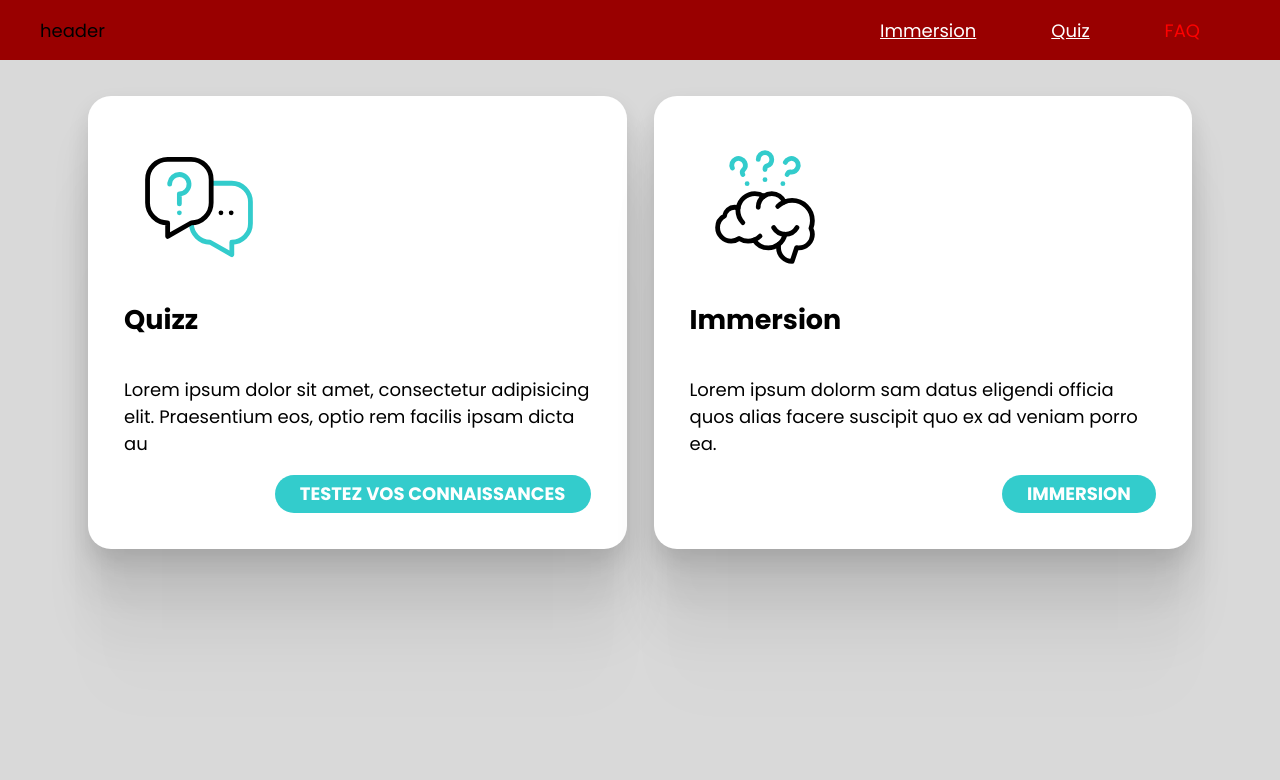
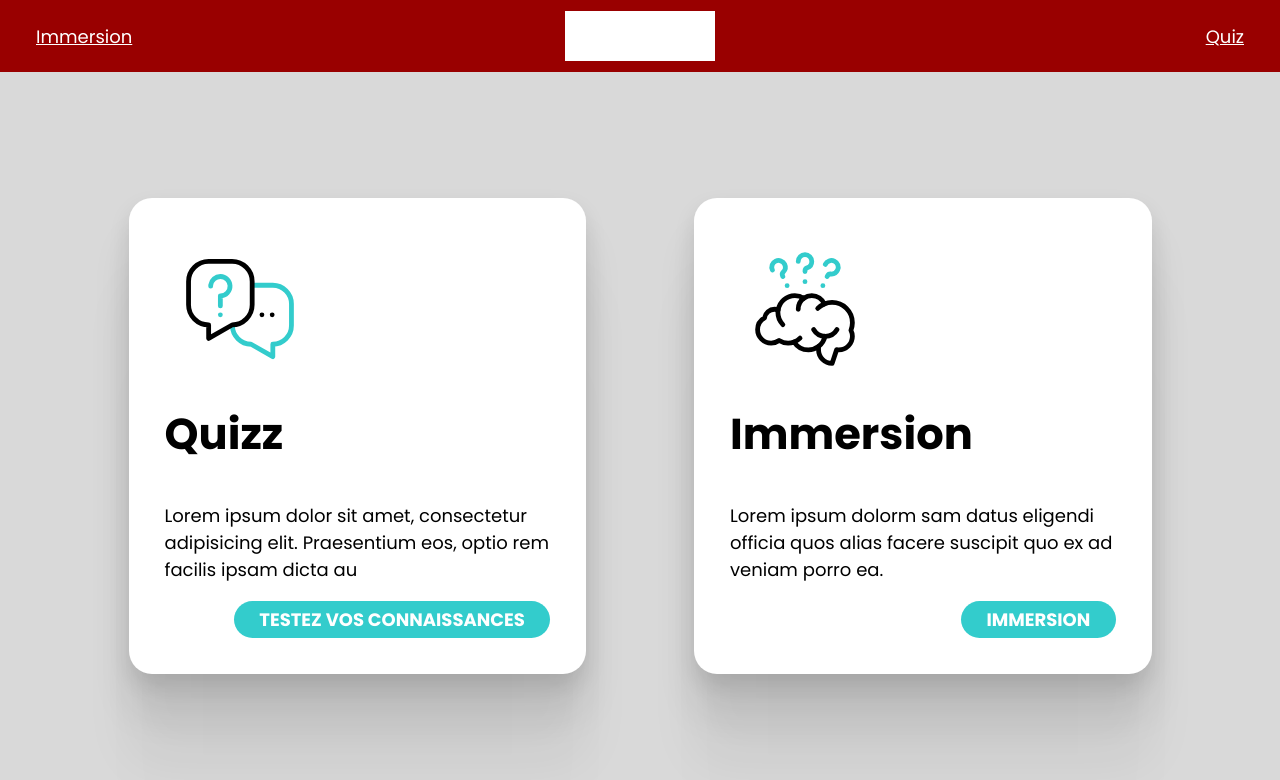
Before and after one commit to julien44830/equityweb, a React (Vite) app in the folder client/: page / in a window 1280 px wide. Shown: the top 780 px of the page. Built offline with nearby package versions, Linux system fonts and the light colour scheme.

Commit message:
oopsie, working on main

```diff
--- a/client/src/components/Header.jsx
+++ b/client/src/components/Header.jsx
@@ -1,13 +1,13 @@
-import { NavLink } from "react-router-dom";
+import { NavLink, useLocation } from "react-router-dom";
 
 function Header() {
 
-    // const location = useLocation();
+    const location = useLocation();
 
     return (
 
         <header className={`header ${location.pathname === "/" ? "header-home" : "header-global"}`}>
-            <p>header</p>
+            <p className="logo-header"> <NavLink className="navlink-header" to="/">header</NavLink></p>
             <nav className="nav-header" >
                 <NavLink className="navlink-header" to="/immersion">
                     Immersion
@@ -15,7 +15,6 @@ function Header() {
                 <NavLink className="navlink-header" to="/quiz">
                     Quiz
                 </NavLink>
-            <p>FAQ</p>
             </nav>
         </header>
     )
--- a/client/src/main.jsx
+++ b/client/src/main.jsx
@@ -9,7 +9,8 @@ import FormPage from "./pages/FormPage";
 import FormPageDalt from "./pages/FormPageDalt";
 import QuizPage from "./pages/QuizPage";
 import "./styles/globals-utilities.css";
-import "./styles/globals.css"
+import "./styles/responsive.css";
+import "./styles/globals.css";
 
 const router = createBrowserRouter([
   {
--- a/client/src/pages/FormPage.jsx
+++ b/client/src/pages/FormPage.jsx
@@ -6,20 +6,20 @@ import Daltonien from "../components/Daltonien";
 import Trouble from "../components/Trouble";
 
 const data = {
-  Aveugle : {
-    component : Aveugle,
+    Aveugle: {
+        component: Aveugle,
         name: "Aveugle",
         h2: "mal voyant",
         p: "mal voyant Lorem ipsum dolor sit amet, consectetur adipiscing elit. Sed euismod",
     },
-  Daltonien : {
-    component : Daltonien,
+    Daltonien: {
+        component: Daltonien,
         name: "Daltonien",
         h2: "daltonisme",
         p: "daltonisme Lorem ipsum dolor sit amet, consectetur adipiscing elit. Sed euismod",
     },
-  Trouble : {
-    component : Trouble,
+    Trouble: {
+        component: Trouble,
         name: "Trouble",
         h2: "trouble de l'attention",
         p: "trouble de l'attention Lorem ipsum dolor sit amet, consectetur adipiscing elit. Sed euismod",
@@ -32,12 +32,14 @@ function FormPage() {
     const ComponentToRender = data[component].component;
 
     return (
+        <main className="container">
             <section className="formpage">
                 <h1>Découvrez la réalité du handicap sur internet</h1>
                 <NavForm setHandicap={setHandicap} setComponent={setComponent} handicap={handicap} />
                 <TemplateForm data={data[component]} />
                 {ComponentToRender && <ComponentToRender />}
             </section>
+        </main>
     );
 }
 
--- a/client/src/pages/HomePage.jsx
+++ b/client/src/pages/HomePage.jsx
@@ -14,7 +14,7 @@ function HomePage() {
 
         <main className="container">
             <div className="row">
-                <div className="col-md-6">
+                <div className="col-md-6 px-5">
                     <div className="card">
                         <Lottie animationData={IconAnimateQuestion} loop={1} autoplay={true} style={style} />
 
@@ -24,9 +24,9 @@ function HomePage() {
                         <p className="d-flex w-100 justify-content-end"><Link className="btn btn-default" to="immersion">Testez vos connaissances</Link></p>
                     </div>
                 </div>
-                <div className="col-md-6">
+                <div className="col-md-6  px-5">
                     <div className="card">
-                        <Lottie animationData={IconAnimateBrain} loop={1} autoplay={true}  style={style}  />
+                        <Lottie animationData={IconAnimateBrain} loop={1} autoplay={true} style={style} />
 
                         <h2 className="mt-0">Immersion</h2>
                         <p>Lorem ipsum dolorm sam datus eligendi officia quos alias facere suscipit quo ex ad veniam porro ea.</p>
--- a/client/src/pages/QuizPage.jsx
+++ b/client/src/pages/QuizPage.jsx
@@ -1,7 +1,8 @@
-function QuizPage (){
+function QuizPage() {
     return (
-        <>
-        </>
+        <main className="container">
+            <p>coucou</p>
+        </main>
     )
 }
 
--- a/client/src/styles/header.css
+++ b/client/src/styles/header.css
@@ -1,9 +1,7 @@
-.header-home {
+.header {
   width: 100vw;
   height: 60px;
-    padding: 20px;
-padding-left: 40px;
-padding-right: 80px;
+  padding: 2rem;
   display: flex;
   flex-direction: row;
   justify-content: space-between;
@@ -11,27 +9,33 @@ padding-right: 80px;
   background-color: #990000;
 }
 
+.header-home .logo-header {
+  display: flex;
+  justify-content: center;
+  align-items: center;
+  position: absolute;
+  width: 150px;
+  height: 50px;
+  left: 50%;
+  transform: translate(-50%);
+  color: black;
+  background-color: #fff;
+}
+
 .navlink-header {
   color: white;
-    padding-right: 75px;
 }
 
-  .header-global {
-    width: 100vw;
-    height: 60px;
-    padding: 20px;
-padding-left: 40px;
-padding-right: 80px;
+
+.header-home .nav-header {
+  color: red;
   display: flex;
   flex-direction: row;
   justify-content: space-between;
-    align-items: center;
-    background-color: #990000;
-
+  width: 100%;
 }
 
-  .nav-header {
-    color: red;
+.header-global .nav-header {
   display: flex;
-    flex-direction: row;
+  gap: 1rem;
 }
--- a/client/src/styles/responsive.css
+++ b/client/src/styles/responsive.css
@@ -27,7 +27,24 @@
 
 @media only screen and (min-width: 480px) {}
 
-@media only screen and (min-width: 768px) {}
+@media only screen and (min-width: 768px) {
+    #root {
+        display: flex;
+        flex-direction: column;
+        justify-content: space-between;
+        height: 100vh;
+    }
+
+    #root main {
+        flex: 1;
+    }
+
+    main.container {
+        display: flex;
+        flex-direction: column;
+        justify-content: center;
+    }
+}
 
 @media only screen and (min-width: 992px) {}
 
```
Also changed, not shown: client/src/styles/globals.css (+7 -6 lines), 1 other file (tests, documents, lock files or other folders). Lines whose indentation alone changed are shown as unchanged.
